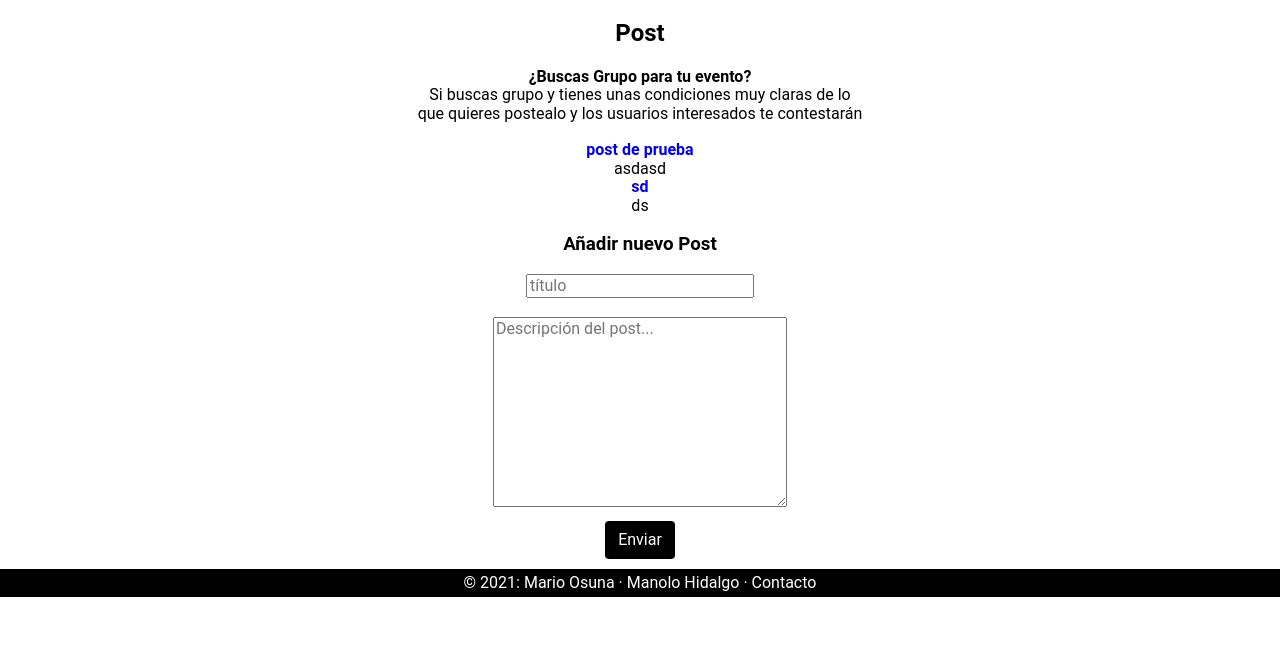
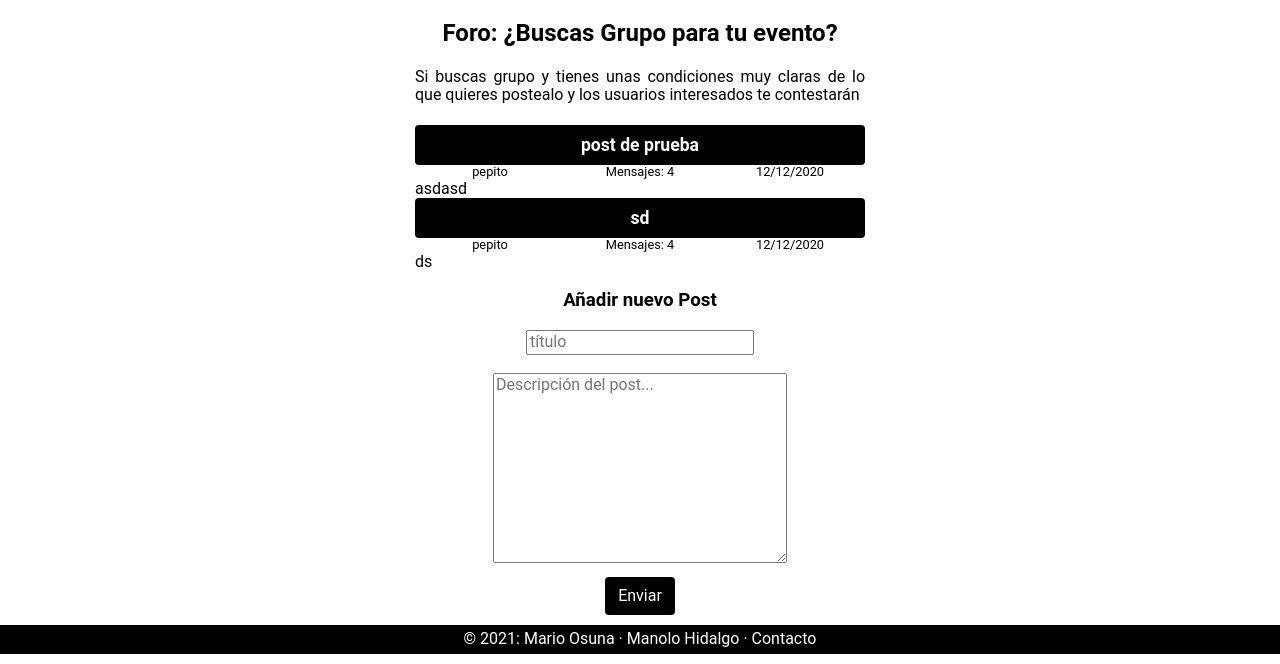
Before and after one commit to iesgrancapitan-proyectos/202021daw_junio_yourmusic-hipema-mario, a Django app: page /foro/post/1 in a window 1280 px wide. Shown: the part 205-869 px from the top of the page. Before the commit the page ends 802 px from the top, so only its background shows below. Run offline with Django 3.2, Linux system fonts and the light colour scheme; data comes from the database, SQL or seed files in the repository; some libraries are stand-ins or nearby versions.

Commit message:
Modificación foro individual

```diff
--- a/foro/templates/index_foro.html
+++ b/foro/templates/index_foro.html
@@ -6,7 +6,7 @@
     <div class="foro-general">
         {% for r in temas %}
         <div class="foro-seccion">
-            <button class="foro-titulo"><a href="{% url 'foro:post' r.id %}">{{r.title}}</a></button>
+            <div class="foro-titulo"><a href="{% url 'foro:post' r.id %}">{{r.title}}</a></div>
             <div class="foro-descripcion-seccion">{{r.descripcion}}</div>
         </div>
         {% endfor %}
--- a/foro/templates/post_choose.html
+++ b/foro/templates/post_choose.html
@@ -1,17 +1,20 @@
 {% extends "base.html" %} {% block content %}
 
-<!-- TODO: Dar estilo al apratado foro -->
-
-<h2>Post</h2>
-<div>
-    <strong>{{tema.title}}</strong>
-    <div>{{tema.descripcion}}</div>
-</div>
-<br> {% for r in tema.post_foro.all %}
-
-<div><strong><a href="{% url 'foro:post_mensajes' r.id %}">{{r}}</a></strong>
-    <div>{{r.descripcion}}</div>
-</div>{% endfor %} {% include "partials/pagination.html" with page_obj=tema %}
+<div class="principal">
+    <h2>Foro: {{tema.title}}</h2>
+    <div class="foro-descripcion">{{tema.descripcion}}</div>
+    {% for r in tema.post_foro.all %}
+    <div class="post-general">
+        <div class="post-titulo"><a href="{% url 'foro:post_mensajes' r.id %}">{{r}}</a></div>
+        <div class="post-info">
+            <div class="post-autor texto-reducido">pepito</div>
+            <div class="post-num-mensajes texto-reducido">Mensajes: 4</div>
+            <div class="post-fecha-ultimo-mensaje texto-reducido">12/12/2020</div>
+        </div>
+        <div class="post-descripcion-seccion">{{r.descripcion}}</div>
+    </div>
+    {% endfor %}
+    {% include "partials/pagination.html" with page_obj=tema %}
 <form method="post">
     {% csrf_token %}
     <h3>Añadir nuevo Post</h3>
@@ -21,5 +24,5 @@
 </form>
 
 
-
+</div>
 {% endblock %}
--- a/static/css/style.css
+++ b/static/css/style.css
@@ -1129,7 +1129,7 @@ input.invalid {
   background-color: #ffdddd;
 }
 
-.foro-titulo {
+.foro-titulo, .post-titulo {
   font-weight: bold;
   font-size: 1.1rem;
   background: black;
@@ -1140,20 +1140,34 @@ input.invalid {
   margin: 0;
 }
 
-.foro-titulo a {
+.foro-titulo a, .post-titulo a {
   padding: 10px;
   display: block;
   text-decoration: none;
   color: white;
 }
 
-.foro-titulo:hover {
+.foro-titulo:hover, .post-titulo:hover {
   background-color: #666;
   color: white;
 }
 
 .foro-descripcion-seccion {
   text-align: justify;
+}
+
+.post-descripcion-seccion {
+  text-align: justify;
+}
+
+.foro-descripcion {
+  text-align: justify;
+  margin-bottom: 20px;
+}
+
+.post-info {
+  display: grid;
+  grid-template-columns: repeat(3, 1fr);
 }
 
 .btn-conv {
--- a/static/css/style.sass
+++ b/static/css/style.sass
@@ -931,7 +931,7 @@ input.invalid
 // .foro-seccion
 //   margin: 0 20px
 
-.foro-titulo
+.foro-titulo, .post-titulo
   font-weight: bold
   font-size: 1.1rem
   background: $primary-color
@@ -945,12 +945,22 @@ input.invalid
     display: block
     text-decoration: none
     color: white
-.foro-titulo:hover
+.foro-titulo:hover, .post-titulo:hover
   background-color: #666
   color: white
 
 .foro-descripcion-seccion
   text-align: justify
+.post-descripcion-seccion
+  text-align: justify
+
+.foro-descripcion
+  text-align: justify
+  margin-bottom: 20px
+
+.post-info
+  display: grid
+  grid-template-columns: repeat(3, 1fr)
 
 .btn-conv
   margin: 0
```
Also changed, not shown: static/css/style.min.css.
